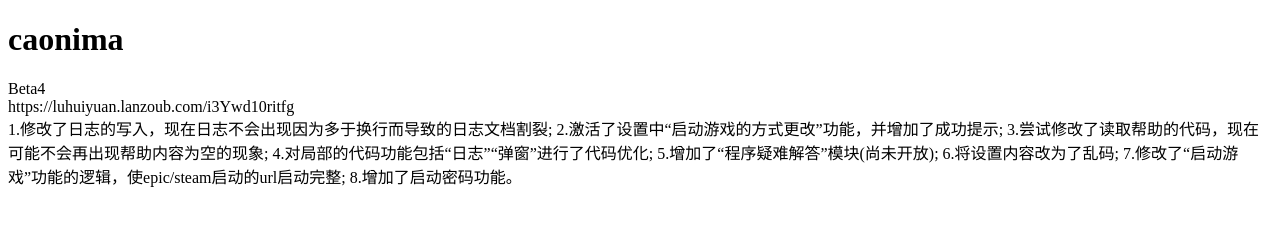
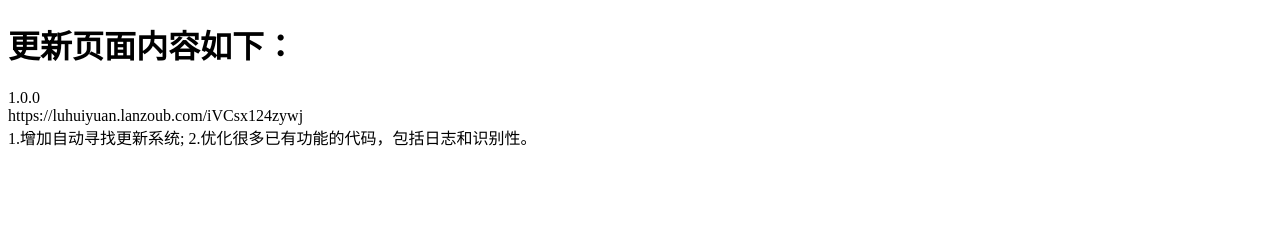
Before and after one commit to DXJLSFB139/FGGTupdate, a plain HTML site: page index.html in a window 1280 px wide. Drawn offline with Linux system fonts and the light colour scheme.

Commit message:
Add files via upload

```diff
--- a/index.html
+++ b/index.html
@@ -5,27 +5,21 @@
     <title>更新网页</title>
 </head>
 <body>
-    <h1>caonima</h1>
+    <h1>更新页面内容如下：</h1>
     <div>
         <div>
             <span class="VsTextforguitoolsad">
-                Beta4
+                1.0.0
             </span>
         </div>
         <div>
             <span class="Vsdownloadtextas">
-                https://luhuiyuan.lanzoub.com/i3Ywd10ritfg
+                https://luhuiyuan.lanzoub.com/iVCsx124zywj
             </span>
         </div>
     <div>
         <span class="logupdate12as">
-            1.修改了日志的写入，现在日志不会出现因为多于换行而导致的日志文档割裂;
-            2.激活了设置中“启动游戏的方式更改”功能，并增加了成功提示;
-            3.尝试修改了读取帮助的代码，现在可能不会再出现帮助内容为空的现象;
-            4.对局部的代码功能包括“日志”“弹窗”进行了代码优化;
-            5.增加了“程序疑难解答”模块(尚未开放);
-            6.将设置内容改为了乱码;
-            7.修改了“启动游戏”功能的逻辑，使epic/steam启动的url启动完整;
-            8.增加了启动密码功能。
+            1.增加自动寻找更新系统;
+            2.优化很多已有功能的代码，包括日志和识别性。
         </span>
     </div>
```
